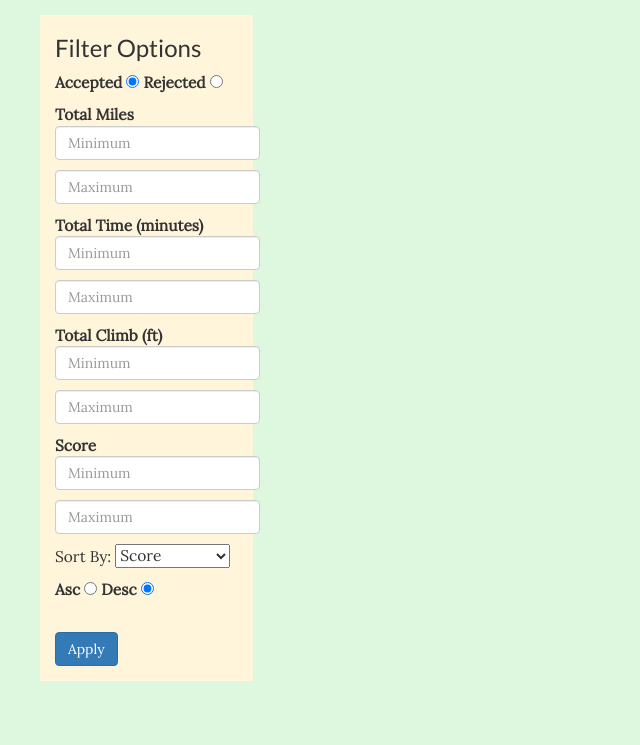
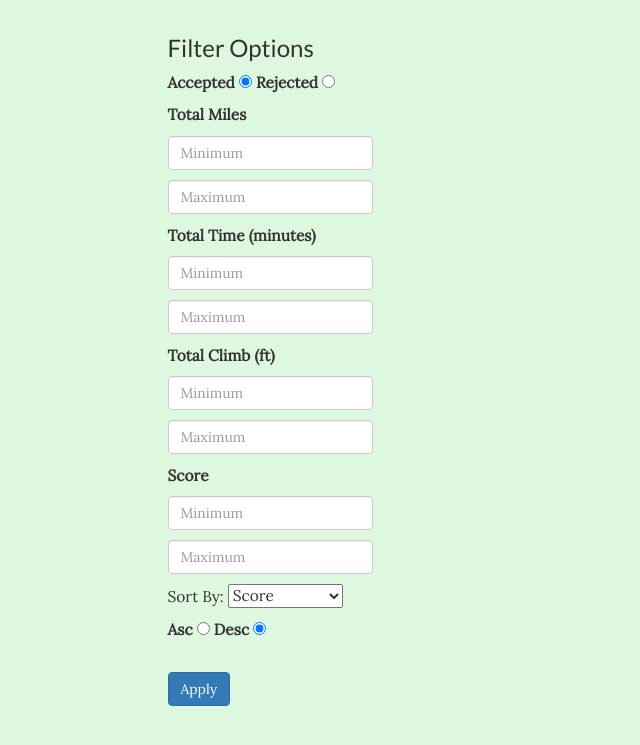
Before and after one commit to valeriewilson/velocity, a Flask app: template templates/routes.html in a window 1280 px wide. Shown: the part 55-800 px from the top of the page, without its empty margins (0-640 px from the left). Run offline with Flask 2, Linux system fonts and the light colour scheme; the template is opened without the code that fills it, so the values that code supplies are empty; some libraries are stand-ins or nearby versions.

Commit message:
Finalized Bootstrap for Routes page

```diff
--- a/static/styles.css
+++ b/static/styles.css
@@ -7,7 +7,7 @@
 }
 .map {
     height: 350px;
-    width: 350px;
+    width: 100%;
     margin-bottom: 40px;
 }
 #bike-gif {
@@ -15,15 +15,6 @@
 }
 .disable {
     background-color: #e6e6e6;
-}
-.sidebar {
-    position: fixed;
-    margin-left: -100px;
-    background-color: #FFF5DA;
-}
-#wrapper {
-  padding-left: 100px;
-  transition: all 0.4s ease 0s;
 }
 body {
     padding-top: 70px;
@@ -60,7 +51,6 @@ h3 {
 }
 input {
     margin-bottom: 10px;
-    margin-right: 20px;
 }
 input[type=radio] {
     margin-bottom: 10px;
@@ -78,7 +68,7 @@ select {
     margin-bottom: 10px;
 }
 p {
-    width: 300px;
+    width: 100%;
 }
 .ride-stats span {
     font-weight: bold;
--- a/templates/routes.html
+++ b/templates/routes.html
@@ -5,7 +5,7 @@
 <div class="container" id="wrapper">
     <div class="row">
 
-        <div class="col-xs-2 sidebar-nav sidebar">
+        <div class="col-xs-offset-1 col-xs-10 col-sm-5 col-md-5 col-lg-3 sidebar-nav sidebar">
 
             <h3>Filter Options</h3>
 
@@ -17,36 +17,43 @@
 
                 <label>Rejected
                     <input type="radio" name="route-approval" value="False" id="rejected-routes" class="route-approval"><br>
-                </label>
+                </label><br>
 
-                <b>Total Miles</b>
+                <p><b>Total Miles</b></p>
                 <div id="mile-range" class="form-group">
                     <input type="min-miles" id="min-miles" class="miles form-control" name="min-miles" placeholder="Minimum" autocomplete="off">
+                </div>
 
+                <div class="form-group">
                     <input type="max-miles" id="max-miles" class="miles form-control" name="max-miles" placeholder="Maximum" autocomplete="off">
                 </div>
 
-                <b>Total Time (minutes)</b>
-                <div id="time-range">
+                <p><b>Total Time (minutes)</b></p>
+                <div id="time-range" class="form-group">
                     <input type="min-minutes" id="min-minutes" class="minutes form-control" name="min-minutes" placeholder="Minimum" autocomplete="off">
+                </div>
 
+                <div class="form-group">
                     <input type="max-minutes" id="max-minutes" class="minutes form-control" name="max-minutes" placeholder="Maximum" autocomplete="off">
                 </div>
 
-                <b>Total Climb (ft)</b>
-                <div id="elevation-range">
+                <p><b>Total Climb (ft)</b></p>
+                <div id="elevation-range" class="form-group">
                     <input type="min-elevation" id="min-elevation" class="elevation form-control" name="min-elevation" placeholder="Minimum" autocomplete="off">
+                </div>
 
+                <div class="form-group">
                     <input type="max-elevation" id="max-elevation" class="elevation form-control" name="max-elevation" placeholder="Maximum" autocomplete="off">
                 </div>
 
-                <div id="score-range">
-                    <b>Score</b>
 
+                <p><b>Score</b></p>
+                <div id="score-range" class="form-group">
                     <input type="min-score" id="min-score" class="score form-control" name="min-score" placeholder="Minimum" autocomplete="off">
+                </div>
 
+                <div class="form-group">
                     <input type="max-score" id="max-score" class="score form-control" name="max-score" placeholder="Maximum" autocomplete="off">
-                    <br>
                 </div>
 
                 <div>
@@ -73,12 +80,10 @@
 
             </form>
         </div>
-    </div>
 
-    <div id="all-routes" class="row-fluid">
         {% for route in routes %}
             {% if route.is_accepted == True %}
-            <div class="col-xs-offset-2 col-xs-3 saved-routes">
+            <div class="col-xs-12 col-sm-6 col-md-6 col-lg-offset-1 col-lg-3 saved-routes">
 
                 <p>
                     {{ route.total_miles }} miles | {{ route.total_minutes | int }} minutes | {{ "{:.0f}".format(route.total_ascent) }} ft
```
